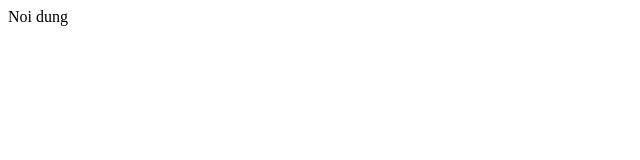
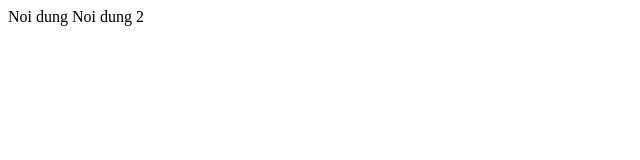
Before and after one commit to anhdung1806/test, a plain HTML site: page index.html in a window 1280 px wide. Shown: the full height of the page, 0-640 px from the left. Drawn offline with Linux system fonts and the light colour scheme.

Commit message:
Update index.html
update to github

```diff
--- a/index.html
+++ b/index.html
@@ -4,5 +4,6 @@
 	</header>
 	<body>
 		Noi dung
+		Noi dung 2
 	</body>
 </html>
```
